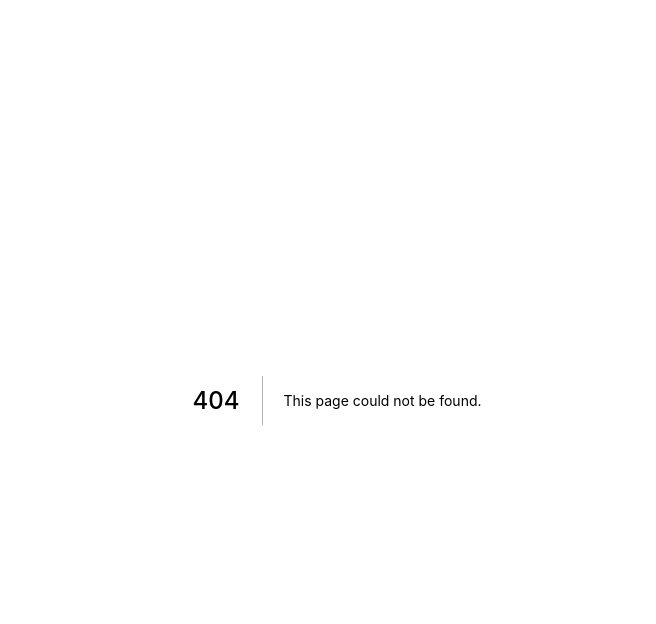
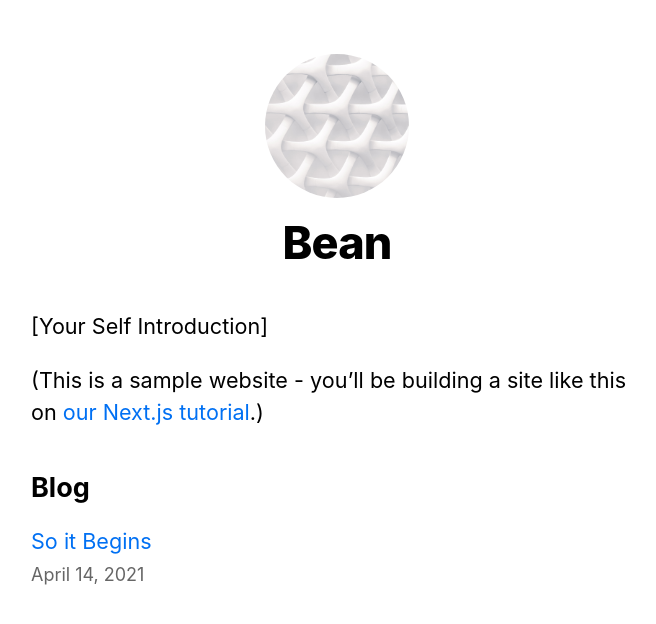
Before and after one commit to basheim/website, a Next.js app: page / in a window 1280 px wide. Before the commit this address had no page. Shown: the top 624 px of the page, without its empty margins (303-959 px from the left). Built offline with nearby package versions, Linux system fonts and the light colour scheme.

Commit message:
fix(): link managing

```diff
--- a/components/layout.tsx
+++ b/components/layout.tsx
@@ -3,6 +3,7 @@ import Image from 'next/image'
 import styles from '../styles/layout.module.css'
 import utilStyles from '../styles/utils.module.css'
 import Link from 'next/link'
+import { getLink } from '../lib/gh-manager'
 
 const name = 'Bean'
 export const siteTitle = 'Next.js Sample Website'
@@ -40,11 +41,11 @@ export default function Layout({ children, home }: any) {
           </>
         ) : (
           <>
-            <Link href="/website">
+            <Link href={getLink('/')}>
               <a>
                 <Image
                   priority
-                  src="../../images/profile.jpeg"
+                  src="../images/profile.jpeg"
                   className={utilStyles.borderCircle}
                   height={108}
                   width={108}
@@ -53,7 +54,7 @@ export default function Layout({ children, home }: any) {
               </a>
             </Link>
             <h2 className={utilStyles.headingLg}>
-              <Link href="/website">
+              <Link href={getLink('/')}>
                 <a className={utilStyles.colorInherit}>{name}</a>
               </Link>
             </h2>
@@ -63,7 +64,7 @@ export default function Layout({ children, home }: any) {
       <main>{children}</main>
       {!home && (
         <div className={styles.backToHome}>
-          <Link href="/website">
+          <Link href={getLink('/')}>
             <a>← Back to home</a>
           </Link>
         </div>
--- /dev/null
+++ b/lib/gh-manager.tsx
@@ -0,0 +1,5 @@
+const isProd = process.env.NODE_ENV === "production";
+
+export function getLink(path: string) {
+    return isProd ? `website/${path}`: path;
+}
--- a/pages/website/index.tsx
+++ b/pages/index.tsx
@@ -1,9 +1,10 @@
 import Head from 'next/head'
-import Layout, { siteTitle } from '../../components/layout'
-import { getSortedPostsData } from '../../lib/posts'
-import utilStyles from '../../styles/utils.module.css'
+import Layout, { siteTitle } from '../components/layout'
+import { getSortedPostsData } from '../lib/posts'
+import utilStyles from '../styles/utils.module.css'
 import Link from 'next/link'
-import Date from '../../components/date'
+import Date from '../components/date'
+import { getLink } from '../lib/gh-manager'
 
 export default function Home({ allPostsData }: any) {
   return (
@@ -23,7 +24,7 @@ export default function Home({ allPostsData }: any) {
         <ul className={utilStyles.list}>
           {allPostsData.map(({ id, date, title }: any) => (
             <li className={utilStyles.listItem} key={id}>
-            <Link href={`website/posts/${id}`}>
+            <Link href={getLink(`posts/${id}`)}>
               <a>{title}</a>
             </Link>
             <br />
```
Also changed, not shown: pages/posts/[id].tsx (renamed from pages/website/posts/[id].tsx, +4 -4 lines).
